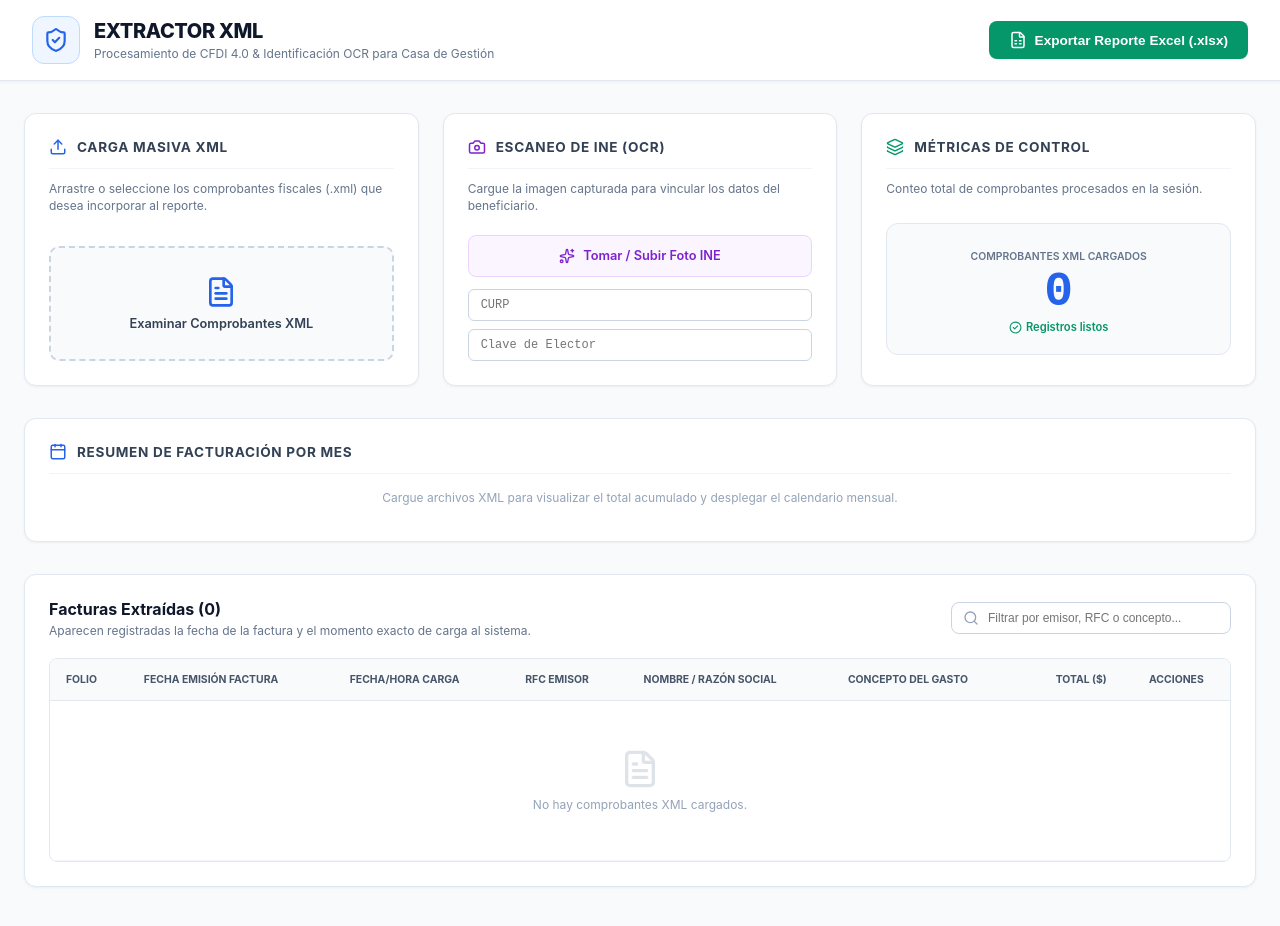
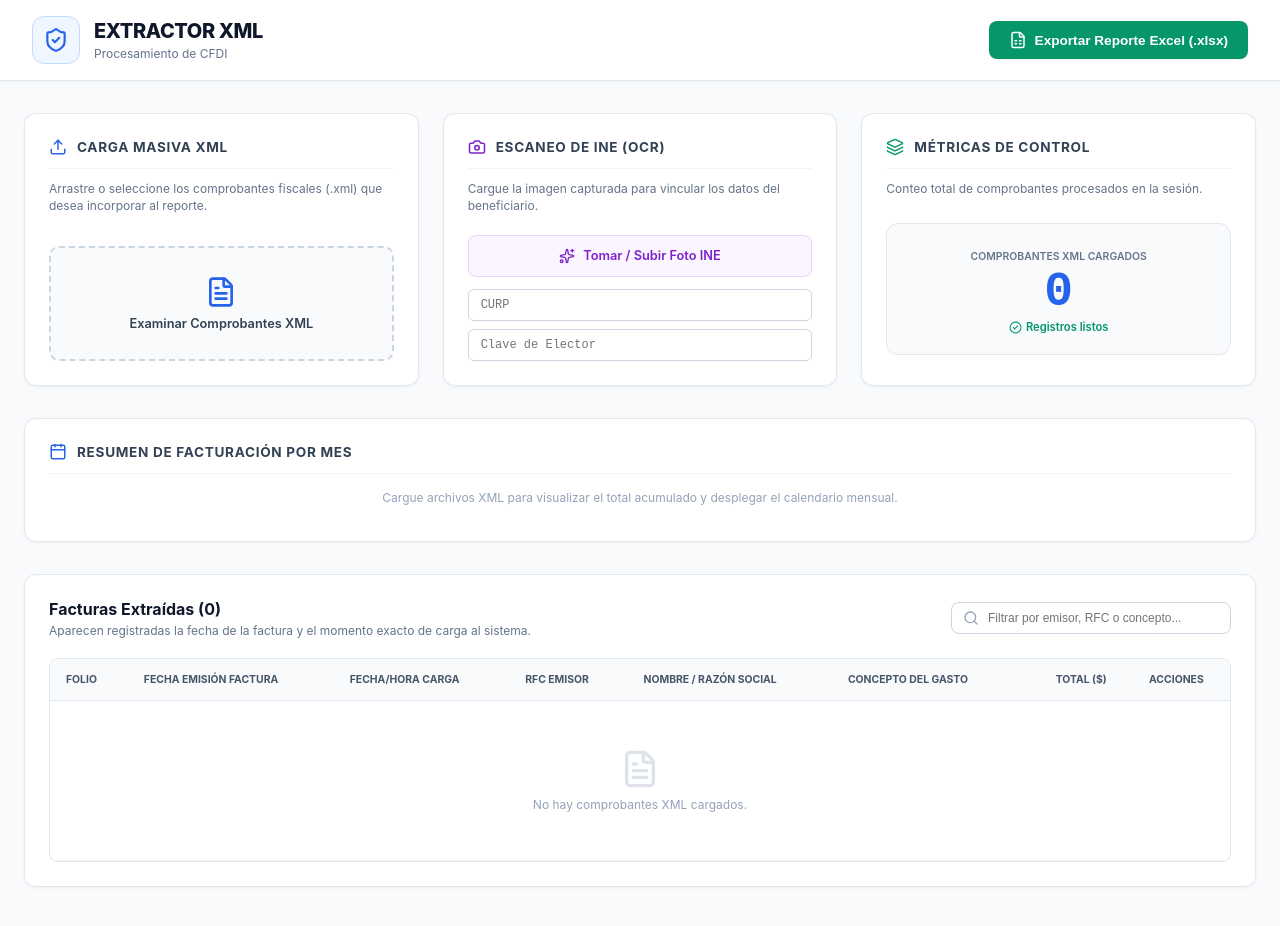
Before and after one commit to GRCPMI/sistema_cfdi_xml, a React app in the folder frontend/: page / in a window 1280 px wide. Shown: the top 926 px of the page. Built offline with nearby package versions, Linux system fonts and the light colour scheme; the HTML template or start-up script is replaced by a standard one.

Commit message:
Actualizado sutitulos de programa

```diff
--- a/frontend/src/App.jsx
+++ b/frontend/src/App.jsx
@@ -661,7 +661,7 @@ export default function App() {
             </div>
             <div>
               <h1 className="brand-title">EXTRACTOR XML</h1>
-              <p className="brand-subtitle">Procesamiento de CFDI 4.0 & Identificación OCR para Casa de Gestión</p>
+              <p className="brand-subtitle">Procesamiento de CFDI </p>
             </div>
           </div>
           <button onClick={() => setShowExportModal(true)} className="btn-excel">
```
